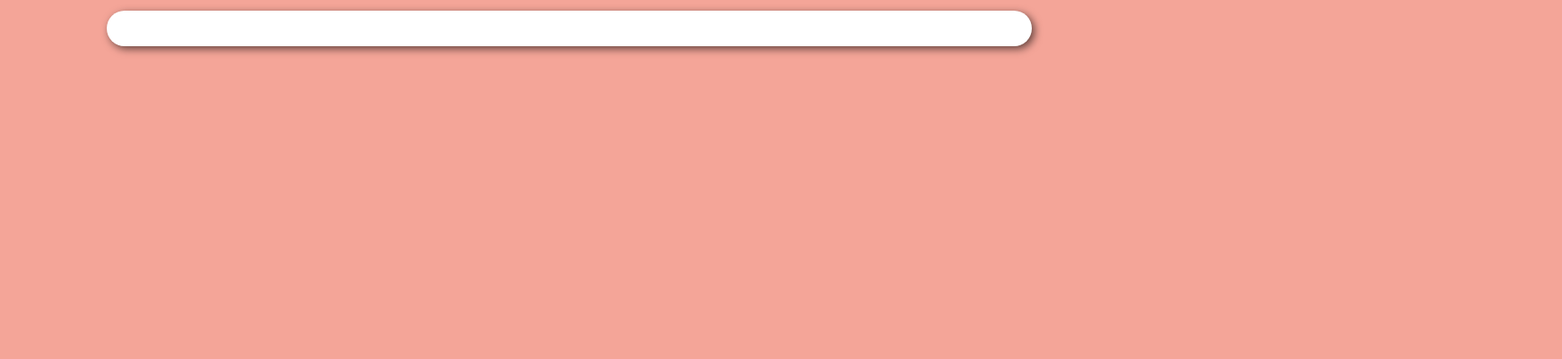
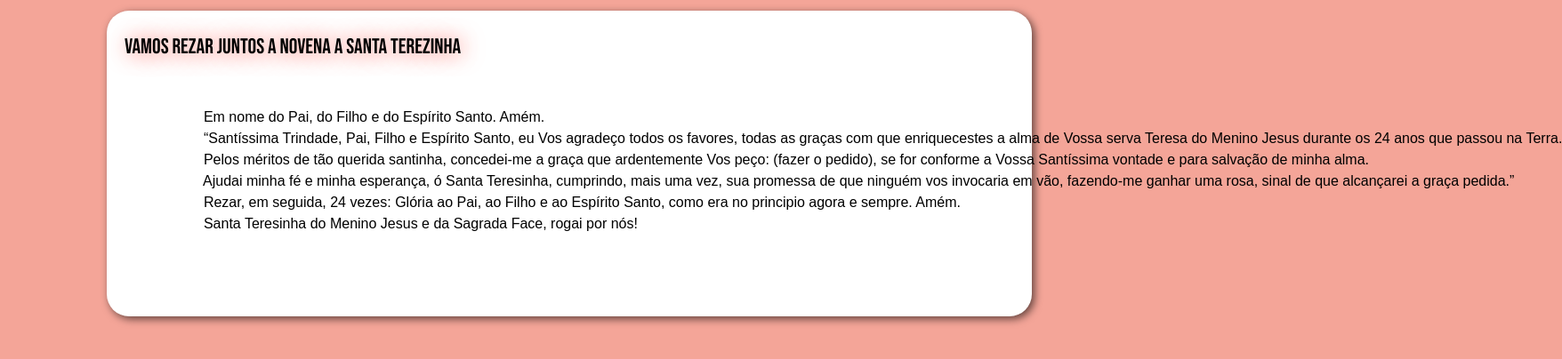
Before and after one commit to PedroVictor-008/Santa_Teresinha, a plain HTML site: page codigosHTML/nove.html in a window 1280 px wide. Shown: the part 90-494 px from the top of the page at 89% size, 1756 px wide, since content can reach past the window. Drawn offline with Linux system fonts and the light colour scheme.

Commit message:
adição no html

```diff
--- a/codigosHTML/nove.html
+++ b/codigosHTML/nove.html
@@ -11,6 +11,19 @@
         <h1>Novenário</h1>
     </header>
     <main>
+        <section>
+            <h1>Vamos rezar juntos a novena a Santa Terezinha</h1>
+            <pre>
+                <p>
+                    Em nome do Pai, do Filho e do Espírito Santo. Amém.
+                    “Santíssima Trindade, Pai, Filho e Espírito Santo, eu Vos agradeço todos os favores, todas as graças com que enriquecestes a alma de Vossa serva Teresa do Menino Jesus durante os 24 anos que passou na Terra.
+                    Pelos méritos de tão querida santinha, concedei-me a graça que ardentemente Vos peço: (fazer o pedido), se for conforme a Vossa Santíssima vontade e para salvação de minha alma.
+                    Ajudai minha fé e minha esperança, ó Santa Teresinha, cumprindo, mais uma vez, sua promessa de que ninguém vos invocaria em vão, fazendo-me ganhar uma rosa, sinal de que alcançarei a graça pedida.”
+                    Rezar, em seguida, 24 vezes: Glória ao Pai, ao Filho e ao Espírito Santo, como era no principio agora e sempre. Amém.
+                    Santa Teresinha do Menino Jesus e da Sagrada Face, rogai por nós!
+                </p>
+            </pre>
+        </section>
     </main>
 </body>
 </html>
```
